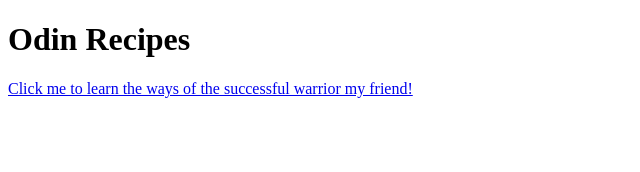
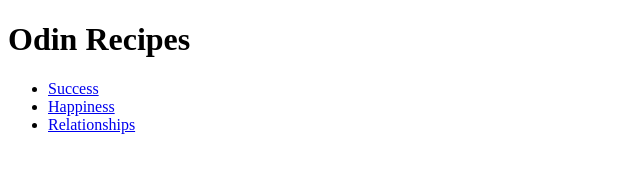
Before and after one commit to Brayve-Pancake/odin-recipes, a plain HTML site: page recipes/index.html in a window 1280 px wide. Shown: the whole page, without its empty margins (0-640 px from the left). Drawn offline with Linux system fonts and the light colour scheme.

Commit message:
Add multiple webpages and fix img location bug
Two webpages have been added. Each recipie page is simple.
<img src="" alt=""> src means source, href is used for hyperlinking
pages.

```diff
--- a/recipes/index.html
+++ b/recipes/index.html
@@ -6,6 +6,10 @@
 </head>
 <body>
   <h1>Odin Recipes</h1>
-  <a href="./success.html">Click me to learn the ways of the successful warrior my friend!</a>
+  <ul>
+    <li><a href="./success.html">Success</a></li>
+    <li><a href="./happiness.html">Happiness</a></li>
+    <li><a href="./relationships.html">Relationships</a></li>
+  </ul>
 </body>
 </html>
```
Also changed, not shown: recipes/success.html (+1 -1 lines).
